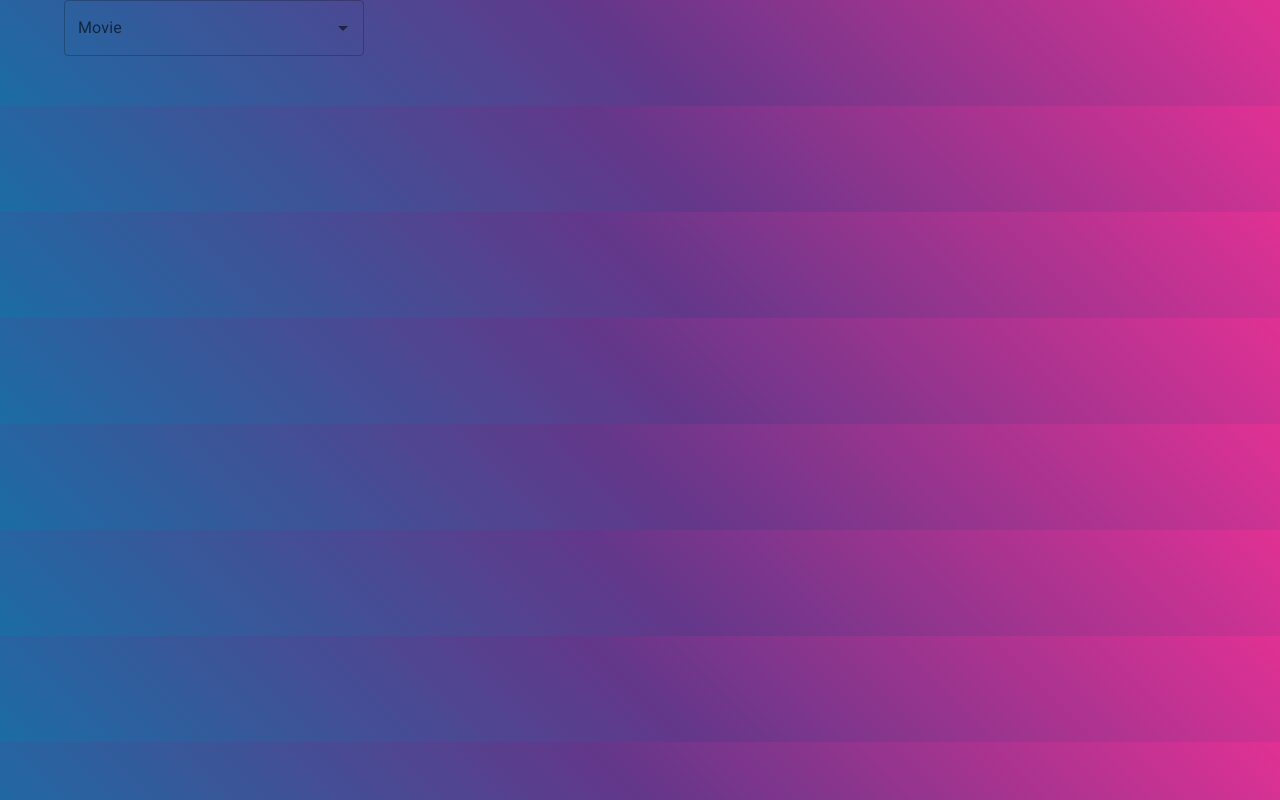
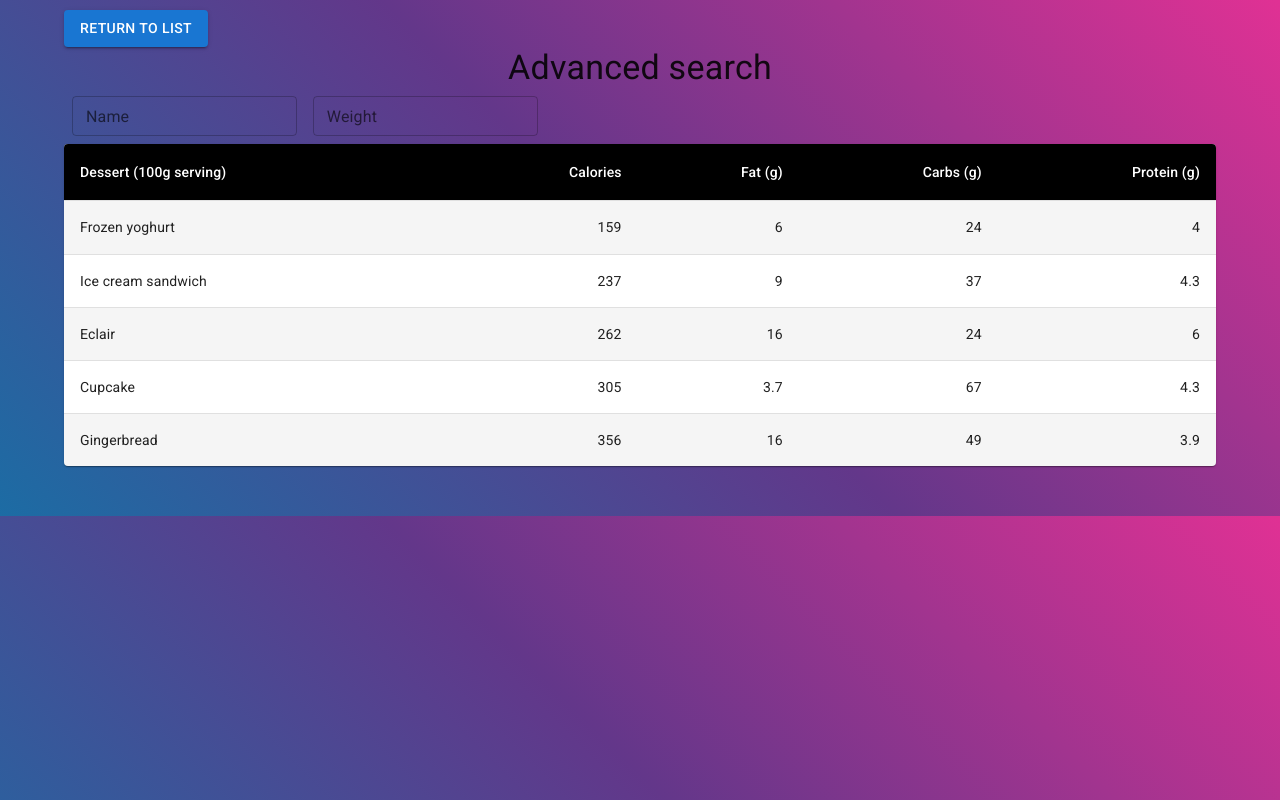
Before and after one commit to MatiasGonzalez1/sirius-training, a React (Create React App) app: page /advanced-search in a window 1280 px wide. Built offline with nearby package versions, Linux system fonts and the light colour scheme.

Commit message:
[feat: create Advanced search component]

```diff
--- a/src/@types/pokemon.d.ts
+++ b/src/@types/pokemon.d.ts
@@ -36,3 +36,9 @@ export type InfoPokemon = {
   pokemon_v2_pokemontypes?: Array<object>
   chain1Id?: number
 }
+
+export type Pokemon = {
+  id: number;
+  name: string;
+  weight: number;
+};
--- /dev/null
+++ b/src/Components/AdvancedSearch/AdvancedSearch.tsx
@@ -0,0 +1,47 @@
+import { Grid, Table, TextField, Typography, Box } from "@mui/material"
+import {TableComponent} from "./TableComponent"
+import ButtonReusable from "../Button/ButtonReusable"
+
+const AdvancedSearch = () => {
+  return (
+<Grid>
+  <ButtonReusable text="Return to List" hrefButton="/poke"/>
+  <Grid item>
+    <Grid item sx={{textAlign:'center'}}><Typography variant="h4">Advanced search</Typography></Grid>
+    <Grid item>
+    <Box
+      display={'flex'}
+      component="form"
+      sx={{
+        '& .MuiTextField-root': { m: 1, width: '25ch' },
+      }}
+      noValidate
+      autoComplete="off"
+    >
+      <Grid>
+        <TextField
+          label="Name"
+          id="outlined-size-small"
+          defaultValue=""
+          size="small"
+        />
+      </Grid>
+      <Grid>
+        <TextField
+          label="Weight"
+          type="number"
+          id="outlined-size-small"
+          defaultValue=""
+          size="small"
+        />
+      </Grid>
+
+    </Box>
+    </Grid>
+  </Grid>
+  <Grid item><TableComponent/></Grid>
+
+</Grid>
+  )
+}
+export default AdvancedSearch
--- /dev/null
+++ b/src/Components/AdvancedSearch/TableComponent.tsx
@@ -0,0 +1,77 @@
+
+import React from 'react';
+import { styled } from '@mui/material/styles';
+import Table from '@mui/material/Table';
+import TableBody from '@mui/material/TableBody';
+import TableCell, { tableCellClasses } from '@mui/material/TableCell';
+import TableContainer from '@mui/material/TableContainer';
+import TableHead from '@mui/material/TableHead';
+import TableRow from '@mui/material/TableRow';
+import Paper from '@mui/material/Paper';
+
+const StyledTableCell = styled(TableCell)(({ theme }) => ({
+  [`&.${tableCellClasses.head}`]: {
+    backgroundColor: theme.palette.common.black,
+    color: theme.palette.common.white,
+  },
+  [`&.${tableCellClasses.body}`]: {
+    fontSize: 14,
+  },
+}));
+
+const StyledTableRow = styled(TableRow)(({ theme }) => ({
+  '&:nth-of-type(odd)': {
+    backgroundColor: theme.palette.action.hover,
+  },
+  // hide last border
+  '&:last-child td, &:last-child th': {
+    border: 0,
+  },
+}));
+
+const createData = (name: string,
+  calories: number,
+  fat: number,
+  carbs: number,
+  protein: number)=>{
+  return { name, calories, fat, carbs, protein };
+}
+
+const rows = [
+  createData('Frozen yoghurt', 159, 6.0, 24, 4.0),
+  createData('Ice cream sandwich', 237, 9.0, 37, 4.3),
+  createData('Eclair', 262, 16.0, 24, 6.0),
+  createData('Cupcake', 305, 3.7, 67, 4.3),
+  createData('Gingerbread', 356, 16.0, 49, 3.9),
+];
+
+export const TableComponent = () => {
+    return (
+    <TableContainer component={Paper}>
+      <Table sx={{ minWidth: 700 }} aria-label="customized table">
+        <TableHead>
+          <TableRow>
+            <StyledTableCell>Dessert (100g serving)</StyledTableCell>
+            <StyledTableCell align="right">Calories</StyledTableCell>
+            <StyledTableCell align="right">Fat&nbsp;(g)</StyledTableCell>
+            <StyledTableCell align="right">Carbs&nbsp;(g)</StyledTableCell>
+            <StyledTableCell align="right">Protein&nbsp;(g)</StyledTableCell>
+          </TableRow>
+        </TableHead>
+        <TableBody>
+          {rows.map((row) => (
+            <StyledTableRow key={row.name}>
+              <StyledTableCell component="th" scope="row">
+                {row.name}
+              </StyledTableCell>
+              <StyledTableCell align="right">{row.calories}</StyledTableCell>
+              <StyledTableCell align="right">{row.fat}</StyledTableCell>
+              <StyledTableCell align="right">{row.carbs}</StyledTableCell>
+              <StyledTableCell align="right">{row.protein}</StyledTableCell>
+            </StyledTableRow>
+          ))}
+        </TableBody>
+      </Table>
+    </TableContainer>
+  );
+}
--- a/src/Components/Navbar/NavBar.tsx
+++ /dev/null
@@ -1,147 +0,0 @@
-import React from 'react';
-import TextField from '@mui/material/TextField';
-import Autocomplete from '@mui/material/Autocomplete';
-
-
-const top100Films = [
-  { label: 'The Shawshank Redemption', year: 1994 },
-  { label: 'The Godfather', year: 1972 },
-  { label: 'The Godfather: Part II', year: 1974 },
-  { label: 'The Dark Knight', year: 2008 },
-  { label: '12 Angry Men', year: 1957 },
-  { label: "Schindler's List", year: 1993 },
-  { label: 'Pulp Fiction', year: 1994 },
-  {
-    label: 'The Lord of the Rings: The Return of the King',
-    year: 2003,
-  },
-  { label: 'The Good, the Bad and the Ugly', year: 1966 },
-  { label: 'Fight Club', year: 1999 },
-  {
-    label: 'The Lord of the Rings: The Fellowship of the Ring',
-    year: 2001,
-  },
-  {
-    label: 'Star Wars: Episode V - The Empire Strikes Back',
-    year: 1980,
-  },
-  { label: 'Forrest Gump', year: 1994 },
-  { label: 'Inception', year: 2010 },
-  {
-    label: 'The Lord of the Rings: The Two Towers',
-    year: 2002,
-  },
-  { label: "One Flew Over the Cuckoo's Nest", year: 1975 },
-  { label: 'Goodfellas', year: 1990 },
-  { label: 'The Matrix', year: 1999 },
-  { label: 'Seven Samurai', year: 1954 },
-  {
-    label: 'Star Wars: Episode IV - A New Hope',
-    year: 1977,
-  },
-  { label: 'City of God', year: 2002 },
-  { label: 'Se7en', year: 1995 },
-  { label: 'The Silence of the Lambs', year: 1991 },
-  { label: "It's a Wonderful Life", year: 1946 },
-  { label: 'Life Is Beautiful', year: 1997 },
-  { label: 'The Usual Suspects', year: 1995 },
-  { label: 'Léon: The Professional', year: 1994 },
-  { label: 'Spirited Away', year: 2001 },
-  { label: 'Saving Private Ryan', year: 1998 },
-  { label: 'Once Upon a Time in the West', year: 1968 },
-  { label: 'American History X', year: 1998 },
-  { label: 'Interstellar', year: 2014 },
-  { label: 'Casablanca', year: 1942 },
-  { label: 'City Lights', year: 1931 },
-  { label: 'Psycho', year: 1960 },
-  { label: 'The Green Mile', year: 1999 },
-  { label: 'The Intouchables', year: 2011 },
-  { label: 'Modern Times', year: 1936 },
-  { label: 'Raiders of the Lost Ark', year: 1981 },
-  { label: 'Rear Window', year: 1954 },
-  { label: 'The Pianist', year: 2002 },
-  { label: 'The Departed', year: 2006 },
-  { label: 'Terminator 2: Judgment Day', year: 1991 },
-  { label: 'Back to the Future', year: 1985 },
-  { label: 'Whiplash', year: 2014 },
-  { label: 'Gladiator', year: 2000 },
-  { label: 'Memento', year: 2000 },
-  { label: 'The Prestige', year: 2006 },
-  { label: 'The Lion King', year: 1994 },
-  { label: 'Apocalypse Now', year: 1979 },
-  { label: 'Alien', year: 1979 },
-  { label: 'Sunset Boulevard', year: 1950 },
-  {
-    label: 'Dr. Strangelove or: How I Learned to Stop Worrying and Love the Bomb',
-    year: 1964,
-  },
-  { label: 'The Great Dictator', year: 1940 },
-  { label: 'Cinema Paradiso', year: 1988 },
-  { label: 'The Lives of Others', year: 2006 },
-  { label: 'Grave of the Fireflies', year: 1988 },
-  { label: 'Paths of Glory', year: 1957 },
-  { label: 'Django Unchained', year: 2012 },
-  { label: 'The Shining', year: 1980 },
-  { label: 'WALL·E', year: 2008 },
-  { label: 'American Beauty', year: 1999 },
-  { label: 'The Dark Knight Rises', year: 2012 },
-  { label: 'Princess Mononoke', year: 1997 },
-  { label: 'Aliens', year: 1986 },
-  { label: 'Oldboy', year: 2003 },
-  { label: 'Once Upon a Time in America', year: 1984 },
-  { label: 'Witness for the Prosecution', year: 1957 },
-  { label: 'Das Boot', year: 1981 },
-  { label: 'Citizen Kane', year: 1941 },
-  { label: 'North by Northwest', year: 1959 },
-  { label: 'Vertigo', year: 1958 },
-  {
-    label: 'Star Wars: Episode VI - Return of the Jedi',
-    year: 1983,
-  },
-  { label: 'Reservoir Dogs', year: 1992 },
-  { label: 'Braveheart', year: 1995 },
-  { label: 'M', year: 1931 },
-  { label: 'Requiem for a Dream', year: 2000 },
-  { label: 'Amélie', year: 2001 },
-  { label: 'A Clockwork Orange', year: 1971 },
-  { label: 'Like Stars on Earth', year: 2007 },
-  { label: 'Taxi Driver', year: 1976 },
-  { label: 'Lawrence of Arabia', year: 1962 },
-  { label: 'Double Indemnity', year: 1944 },
-  {
-    label: 'Eternal Sunshine of the Spotless Mind',
-    year: 2004,
-  },
-  { label: 'Amadeus', year: 1984 },
-  { label: 'To Kill a Mockingbird', year: 1962 },
-  { label: 'Toy Story 3', year: 2010 },
-  { label: 'Logan', year: 2017 },
-  { label: 'Full Metal Jacket', year: 1987 },
-  { label: 'Dangal', year: 2016 },
-  { label: 'The Sting', year: 1973 },
-  { label: '2001: A Space Odyssey', year: 1968 },
-  { label: "Singin' in the Rain", year: 1952 },
-  { label: 'Toy Story', year: 1995 },
-  { label: 'Bicycle Thieves', year: 1948 },
-  { label: 'The Kid', year: 1921 },
-  { label: 'Inglourious Basterds', year: 2009 },
-  { label: 'Snatch', year: 2000 },
-  { label: '3 Idiots', year: 2009 },
-  { label: 'Monty Python and the Holy Grail', year: 1975 },
-];
-
-const NavBar = () => {
-
-
-  return (
-    <Autocomplete
-      disablePortal
-      id="combo-box-demo"
-      options={top100Films}
-      sx={{ width: 300 }}
-      renderInput={(params) => <TextField {...params} label="Movie" />}
-    />
-  );
-}
-
-export default NavBar;
--- a/src/Components/SearchBar/SearchBar.tsx
+++ b/src/Components/SearchBar/SearchBar.tsx
@@ -44,17 +44,21 @@ const SearchBar = () => {
       </Paper>
       </Grid>
 
-      {pokemon &&(
-        <Grid container>
+      {pokemon &&
+        (
+        <Grid container gap={'3px'}>
           {
+            response.data?.pokemon_v2_pokemon.map((pokemon:InfoPokemon, index:number)=>(
             <PokeCard
-              key={pokemon.id}
-              id={pokemon.id}
+            key={index}
+              // key={pokemon.id}
+              id={pokemon?.id}
               name={`${pokemon.name?.charAt(0).toUpperCase()}${pokemon.name?.slice(1)}`}
               imgSrc={`https://raw.githubusercontent.com/PokeAPI/sprites/master/sprites/pokemon/${pokemon.id}.png`}
-              type={pokemon.pokemon_v2_pokemontypes}
-              href={`/poke/${pokemon.id}`}
+              type={pokemon?.pokemon_v2_pokemontypes}
+              href={`/poke/${pokemon?.id}`}
        />
+       ))
           }
        <Button onClick={()=>fetchPokemon('')}>Close</Button>
         </Grid>
--- a/src/apollo-client/pedido.ts
+++ b/src/apollo-client/pedido.ts
@@ -75,7 +75,8 @@ export const GOTTA_CATCH_THEM_ONE = (id: any) => gql`
 
 
   export const GOTTA_CATCH_THEM_FIND =
-  gql`
+  gql(
+    `
   query gottaCatchThemAll($nameToSearch: String!) {
     pokemon_v2_pokemon(where:{name: {_ilike: $nameToSearch}}){
       id
@@ -97,4 +98,4 @@ export const GOTTA_CATCH_THEM_ONE = (id: any) => gql`
     }
   }
 
-`;
+`);
--- a/src/pages/AdvancedSearch.tsx
+++ /dev/null
@@ -1,11 +0,0 @@
-import { Grid } from "@mui/material"
-import NavBar from "../Components/Navbar/NavBar"
-
-const AdvancedSearch = () => {
-  return (
-    <Grid>
-      <NavBar/>
-      </Grid>
-  )
-}
-export default AdvancedSearch;
--- /dev/null
+++ b/src/pages/index.ts
@@ -0,0 +1,4 @@
+export { default as GridList } from './GridList';
+export { default as Home } from './Home';
+export { default as NotFound } from './NotFound';
+export { default as OnePoke } from './OnePoke';
```
Also changed, not shown: src/App.tsx (+2 -5 lines).
